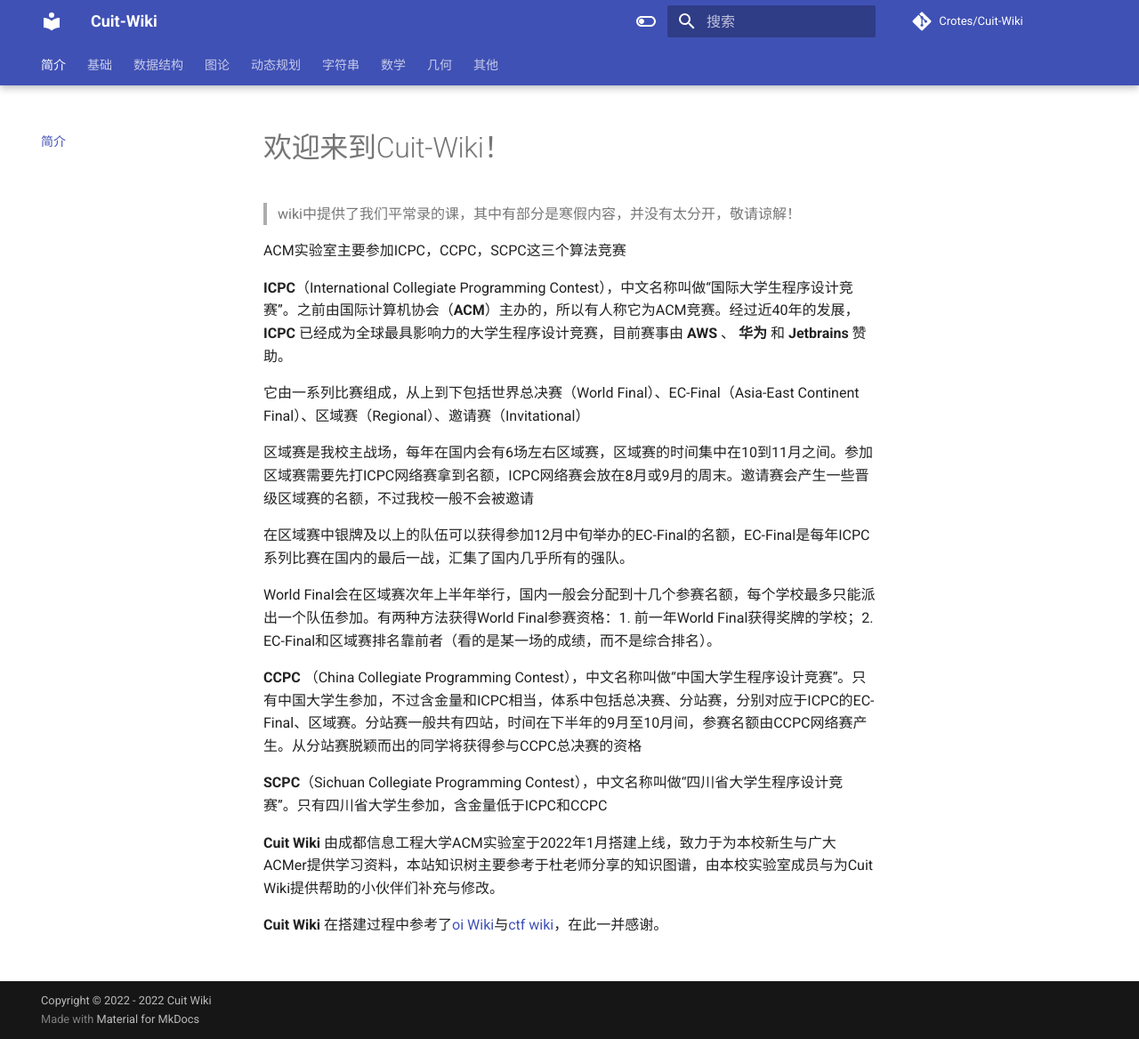
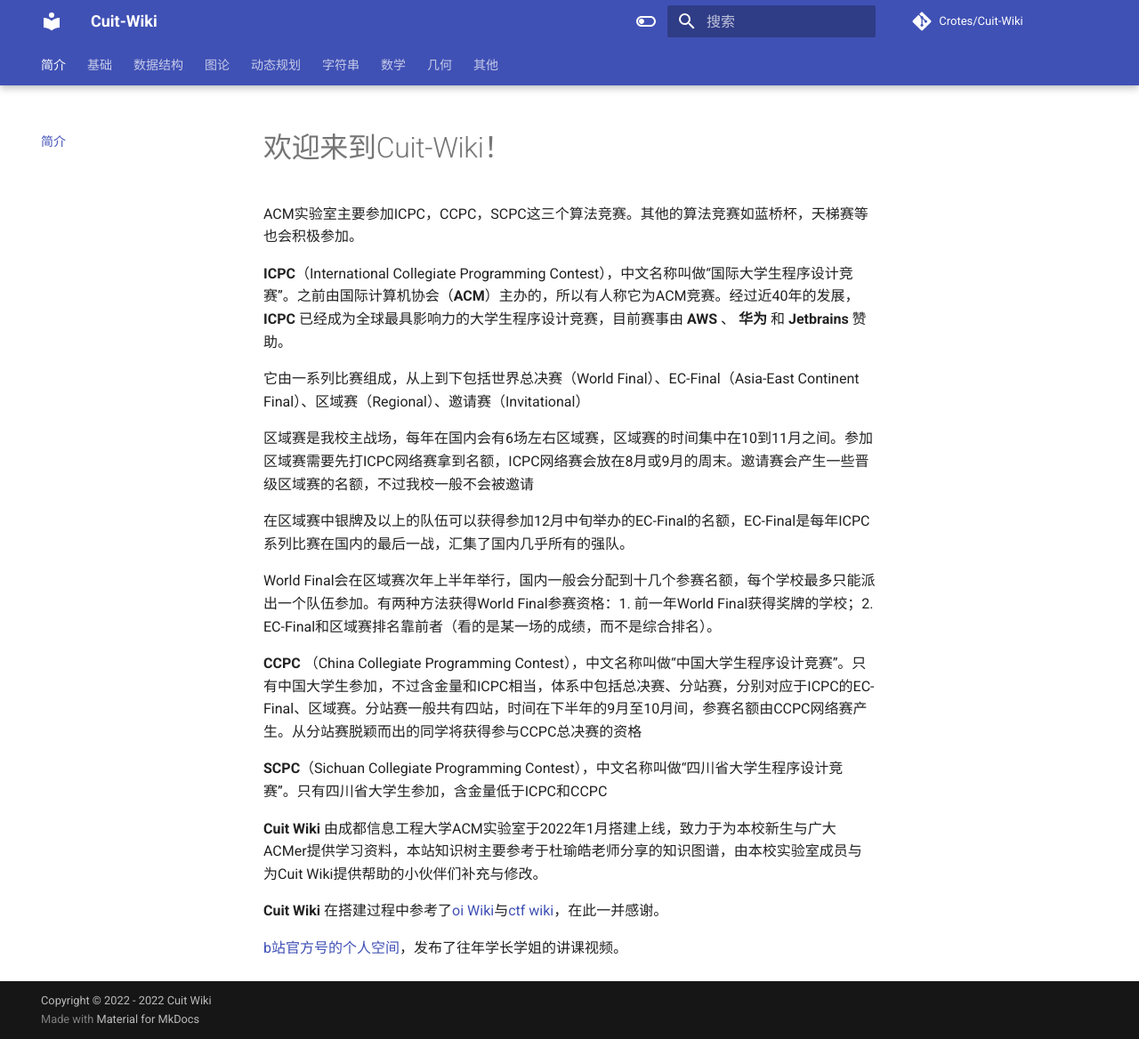
Before and after one commit to Crotes/Cuit-Wiki, an MkDocs documentation site: the page built from docs/index.md, in a window 1280 px wide and 1168 px high. Shown: the whole window at 89% size. Built offline with MkDocs 1.6.1 and Material for MkDocs 9.7.7, drawn with Linux system fonts in a browser that asks for light colours; comment, search, counter and statistics services are not loaded.

Commit message:
新增b站官方号的链接与介绍，删去了第一行致歉
删去了”> wiki中提供了我们平常录的课，其中有部分是寒假内容，并没有太分开，敬请谅解！“

```diff
--- a/docs/index.md
+++ b/docs/index.md
@@ -1,8 +1,6 @@
 # 欢迎来到Cuit-Wiki！
 
-> wiki中提供了我们平常录的课，其中有部分是寒假内容，并没有太分开，敬请谅解！
-
-ACM实验室主要参加ICPC，CCPC，SCPC这三个算法竞赛
+ACM实验室主要参加ICPC，CCPC，SCPC这三个算法竞赛。其他的算法竞赛如蓝桥杯，天梯赛等也会积极参加。
 
 **ICPC**（International Collegiate Programming Contest），中文名称叫做“国际大学生程序设计竞赛”。之前由国际计算机协会（**ACM**）主办的，所以有人称它为ACM竞赛。经过近40年的发展， **ICPC** 已经成为全球最具影响力的大学生程序设计竞赛，目前赛事由 **AWS** 、 **华为** 和 **Jetbrains** 赞助。
 
@@ -18,6 +16,8 @@
 
 **SCPC**（Sichuan Collegiate Programming Contest），中文名称叫做“四川省大学生程序设计竞赛”。只有四川省大学生参加，含金量低于ICPC和CCPC
 
- **Cuit Wiki** 由成都信息工程大学ACM实验室于2022年1月搭建上线，致力于为本校新生与广大ACMer提供学习资料，本站知识树主要参考于杜老师分享的知识图谱，由本校实验室成员与为Cuit Wiki提供帮助的小伙伴们补充与修改。
+ **Cuit Wiki** 由成都信息工程大学ACM实验室于2022年1月搭建上线，致力于为本校新生与广大ACMer提供学习资料，本站知识树主要参考于杜瑜皓老师分享的知识图谱，由本校实验室成员与为Cuit Wiki提供帮助的小伙伴们补充与修改。
 
  **Cuit Wiki** 在搭建过程中参考了[oi Wiki](https://oi-wiki.org/)与[ctf wiki](https://ctf-wiki.org/)，在此一并感谢。
+
+[b站官方号的个人空间](https://space.bilibili.com/83744206?spm_id_from=333.337.0.0)，发布了往年学长学姐的讲课视频。
```
